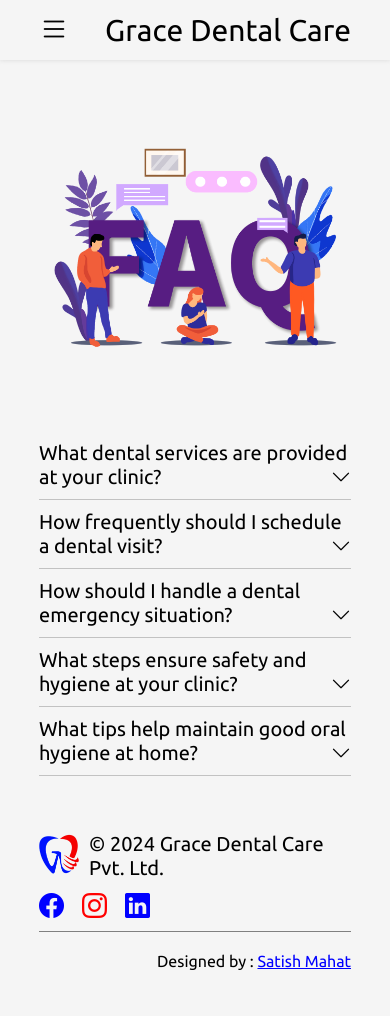
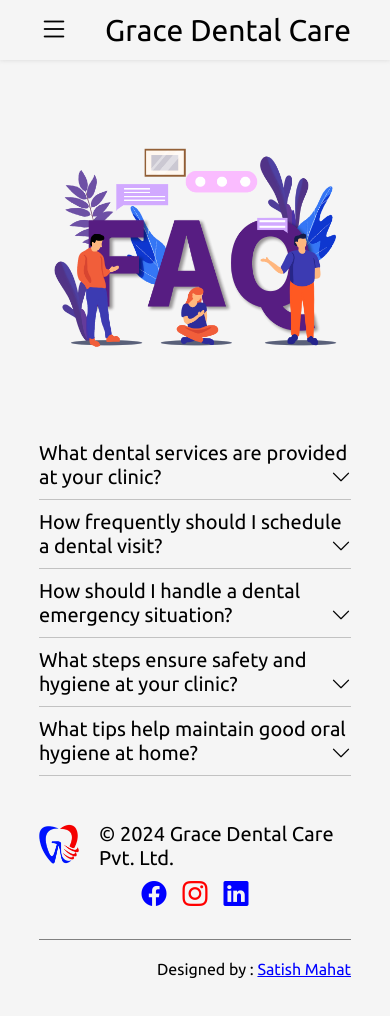
Before and after one commit to satishmahat/grace-react, a React (Vite) app: page / in a window 390 px wide. Shown: the top 1016 px of the page. Built offline with nearby package versions, Linux system fonts and the light colour scheme.

Commit message:
footer css update

```diff
--- a/src/components/footer.css
+++ b/src/components/footer.css
@@ -1,38 +1,57 @@
-footer{
+footer {
     width: 80%;
     margin: auto;
     display: flex;
     flex-wrap: wrap;
     justify-content: space-between;
-    padding: 10px 0;
-    gap: 12px;
+    align-items: center;
+    padding-bottom: 20px;
+}
 
-}
-.footer-content{
+.footer-content, .footer-socials {
     display: flex;
     align-items: center;
-    gap: 10px;
-    font-size: 20px;
-
-}
-.footer-socials{
-    display: flex;
-    align-items: center;
-    font-size: 25px;
-    gap: 18px;
+    flex: 1 1 50%;
+    justify-content: center;
 }
 
-.credit{
+.footer-content {
+    font-size: 20px;
+    justify-content: flex-start;
+    gap: 20px;
+}
+
+.footer-socials {
+    font-size: 25px;
+    gap: 16px;
+    justify-content: flex-end;
+}
+
+.credit {
     border-top: 1px solid gray;
     width: 80%;
     margin: auto;
     text-align: end;
-    padding: 20px 0 80px 0;
+    padding: 20px 0;
 }
-.credit a{
+
+.credit a {
     color: blue;
     text-decoration: underline;
 }
-.credit a:hover{
+
+.credit a:hover {
     color: red;
 }
+
+@media (max-width: 768px) {
+    footer {
+        justify-content: center;
+    }
+
+    .footer-content, .footer-socials {
+        flex: 1 1 100%;
+        justify-content: center;
+        margin-bottom: 10px;
+    }
+}
```
